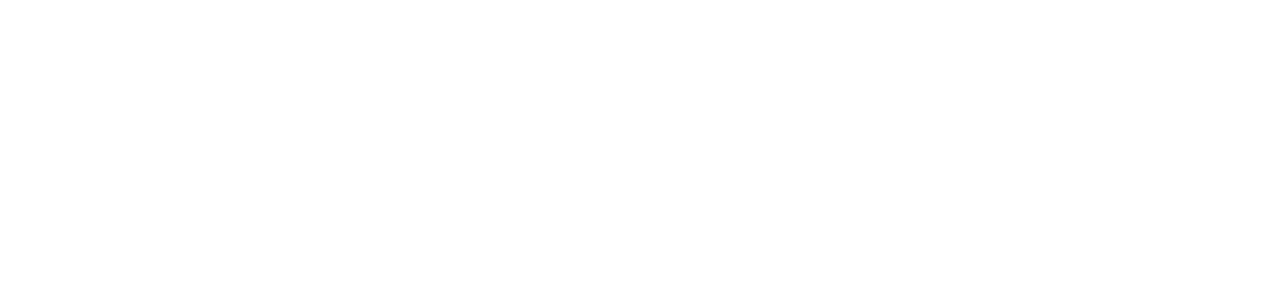
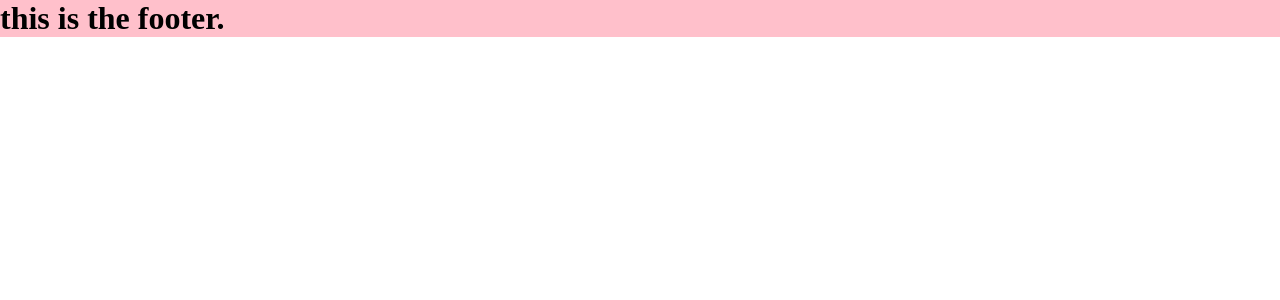
Before and after one commit to NotNanetteKaye/Frontend-AntDesign-nanettework, a React (Create React App) app: page / in a window 1280 px wide. Before the commit this address had no page. Shown: the top 300 px of the page. Built offline with nearby package versions, Linux system fonts and the light colour scheme.

Commit message:
Imported Footer.js into App.js

```diff
--- a/src/App.js
+++ b/src/App.js
@@ -9,6 +9,7 @@
 
 // Components Imports
 import NavBar from './components/NavBar/NavBar';
+import Footer from './components/Footer/Footer';
 
 function App() {
   return (
@@ -17,6 +18,8 @@
       <Routes>
         <Route path="/home" element={<HomePage />} />
       </Routes>
+      <Footer />
+      <h3>he</h3>
 
     </div>
   );
--- a/src/components/Footer/Footer.css
+++ b/src/components/Footer/Footer.css
@@ -0,0 +1,5 @@
+.Footer {
+    background-color: pink;
+    position: fixed;
+    width: 100%;
+}
--- a/src/components/Footer/Footer.js
+++ b/src/components/Footer/Footer.js
@@ -1,8 +1,10 @@
 import React from 'react';
+import '../Footer/Footer.css'
 
 const Footer = () => {
     return (
         <div className='Footer'>
+            <h1>this is the footer.</h1>
 
         </div>
     )
```
